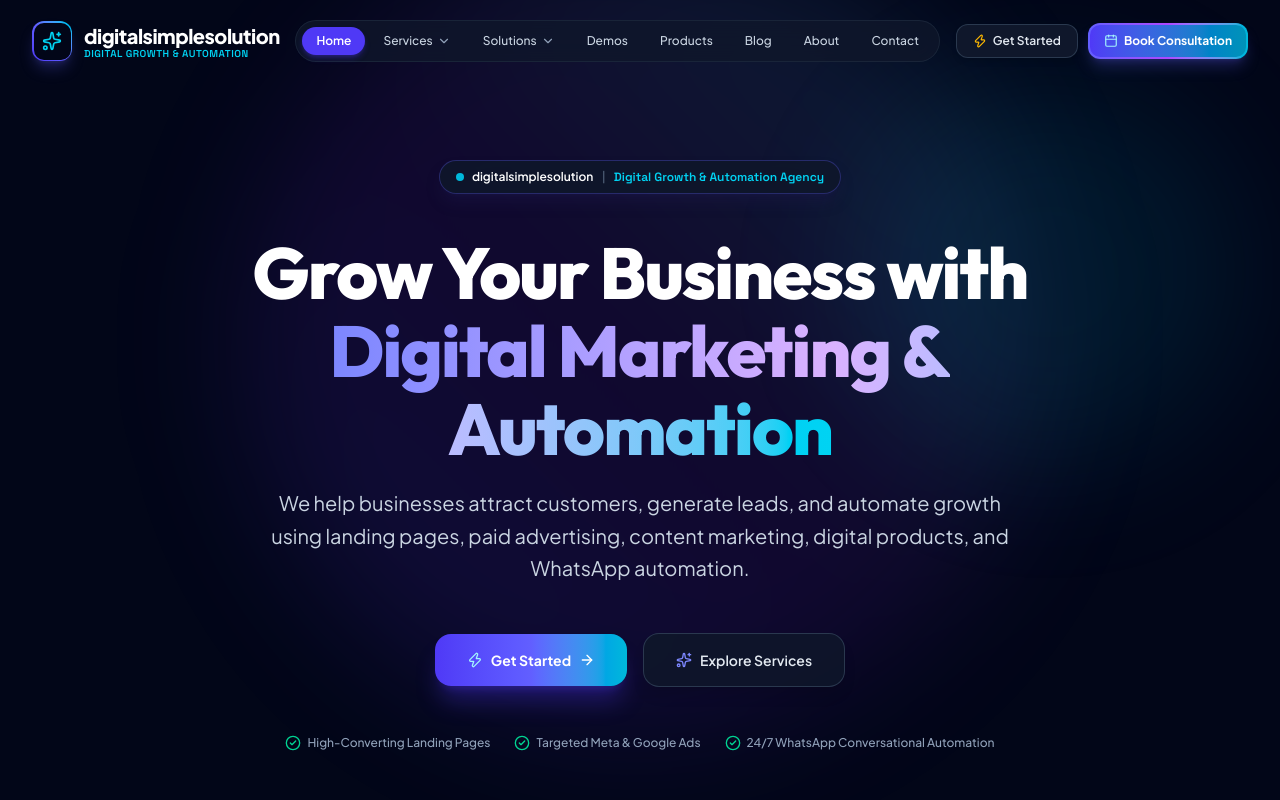
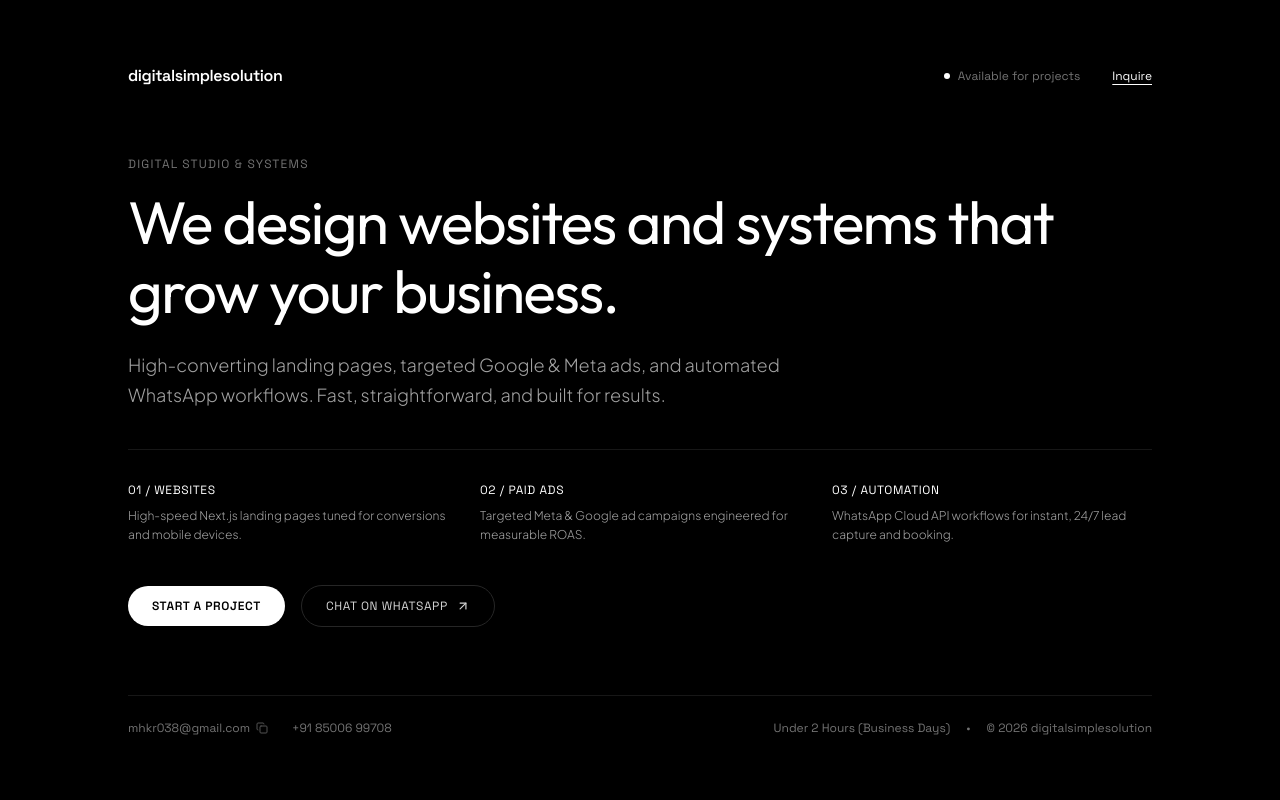
Before and after one commit to mhkr038-create/NewWebsite, a Next.js app: page / in a window 1280 px wide. Shown: the top 800 px of the page. Built offline with nearby package versions, Linux system fonts and the light colour scheme.

Commit message:
feat: add google site verification file and update landing page

```diff
--- /dev/null
+++ b/public/googlea250c9e79b160888.html
@@ -0,0 +1 @@
+google-site-verification: googlea250c9e79b160888.html
--- a/src/app/globals.css
+++ b/src/app/globals.css
@@ -10,8 +10,8 @@
 
   body {
     font-family: var(--font-sans);
-    background-color: #030712;
-    color: #f3f4f6;
+    background-color: #000000;
+    color: #ffffff;
     overflow-x: hidden;
   }
 
--- a/src/app/layout.tsx
+++ b/src/app/layout.tsx
@@ -100,7 +100,7 @@ export default function RootLayout({
           dangerouslySetInnerHTML={{ __html: JSON.stringify(jsonLdSchema) }}
         />
       </head>
-      <body className="min-h-screen flex flex-col bg-slate-950 text-slate-100 selection:bg-indigo-500 selection:text-white antialiased">
+      <body className="min-h-screen flex flex-col bg-black text-white selection:bg-white selection:text-black antialiased">
         {/* Next.js Script: Google Tag Manager (Non-blocking afterInteractive) */}
         <Script
           id="google-tag-manager"
--- a/src/app/page.tsx
+++ b/src/app/page.tsx
@@ -1,62 +1,133 @@
 'use client';
 
-import React from 'react';
-import { Hero } from '../components/home/Hero';
-
-import { TrustValueSection } from '../components/home/TrustValueSection';
-import { AiServicesSection } from '../components/home/AiServicesSection';
-import { DigitalMarketingSection } from '../components/home/DigitalMarketingSection';
-import { AutomationSection } from '../components/home/AutomationSection';
-import { HowWeWorkSection } from '../components/home/HowWeWorkSection';
-import { SolutionsSection } from '../components/home/SolutionsSection';
-import { DemoShowcaseSection } from '../components/home/DemoShowcaseSection';
-import { WhyChooseUsSection } from '../components/home/WhyChooseUsSection';
-import { CaseStudiesSection } from '../components/home/CaseStudiesSection';
-import { BlogSection } from '../components/home/BlogSection';
-import { CTASection } from '../components/common/CTASection';
-import { MeetingSection } from '../components/home/MeetingSection';
+import React, { useState } from 'react';
+import { ArrowUpRight, Check, Copy } from 'lucide-react';
+import { useInquiry } from '../context/InquiryContext';
+import { SITE_CONFIG } from '../config/siteConfig';
 
 export default function HomePage() {
+  const { openQuickModal } = useInquiry();
+  const [copied, setCopied] = useState(false);
+
+  const copyEmail = () => {
+    navigator.clipboard.writeText(SITE_CONFIG.contact.email);
+    setCopied(true);
+    setTimeout(() => setCopied(false), 2000);
+  };
+
   return (
-    <div className="space-y-24 sm:space-y-36 pb-24 overflow-x-hidden">
-      {/* 1. Hero Section with Growth Funnel Visual */}
-      <Hero />
+    <div className="min-h-screen lg:h-screen w-full bg-black text-white flex flex-col justify-between p-6 sm:p-10 lg:p-16 select-none font-sans">
+      {/* 1. Header */}
+      <header className="flex items-center justify-between w-full max-w-5xl mx-auto">
+        <span className="font-mono text-sm sm:text-base tracking-tight font-semibold">
+          {SITE_CONFIG.brandName}
+        </span>
 
-      {/* 2. Trust / Value Section: Everything You Need to Grow Digitally */}
-      <TrustValueSection />
+        <div className="flex items-center gap-5 sm:gap-8 text-xs font-mono text-neutral-400">
+          <span className="hidden sm:inline-flex items-center gap-2 text-neutral-500">
+            <span className="w-1.5 h-1.5 rounded-full bg-white animate-pulse" />
+            Available for projects
+          </span>
 
-      {/* 3. Dedicated AI Services Section */}
-      <AiServicesSection />
+          <button
+            onClick={() => openQuickModal()}
+            className="text-white hover:text-neutral-400 underline underline-offset-4 cursor-pointer transition-colors"
+          >
+            Inquire
+          </button>
+        </div>
+      </header>
 
-      {/* 4. Digital Marketing Services Section */}
-      <DigitalMarketingSection />
+      {/* 2. Main Hero Content */}
+      <main className="w-full max-w-5xl mx-auto my-auto py-8 sm:py-12 flex flex-col items-start text-left">
+        <span className="text-xs font-mono uppercase tracking-widest text-neutral-500 mb-4">
+          Digital Studio & Systems
+        </span>
 
-      {/* 5. Automation Section: Stop Doing Everything Manually */}
-      <AutomationSection />
+        <h1 className="text-3xl sm:text-5xl lg:text-6xl font-normal tracking-tight text-white leading-[1.15] mb-6">
+          We design websites and systems that grow your business.
+        </h1>
 
-      {/* 6. How We Work 4-Step Process */}
-      <HowWeWorkSection />
+        <p className="text-base sm:text-lg text-neutral-400 max-w-2xl font-light leading-relaxed mb-10">
+          High-converting landing pages, targeted Google & Meta ads, and automated WhatsApp workflows. Fast, straightforward, and built for results.
+        </p>
 
-      {/* 7. Solutions by Business Type (8 Industry Frameworks) */}
-      <SolutionsSection />
+        {/* 3 Simple Pillars */}
+        <div className="grid grid-cols-1 sm:grid-cols-3 gap-8 w-full pt-8 pb-10 border-t border-neutral-900 text-sm">
+          <div>
+            <h2 className="font-mono text-white text-xs uppercase tracking-wider mb-2">
+              01 / Websites
+            </h2>
+            <p className="text-neutral-400 text-xs leading-relaxed font-light">
+              High-speed Next.js landing pages tuned for conversions and mobile devices.
+            </p>
+          </div>
 
-      {/* 8. Demo Showcase Section: Interactive Live Website Demos */}
-      <DemoShowcaseSection />
+          <div>
+            <h2 className="font-mono text-white text-xs uppercase tracking-wider mb-2">
+              02 / Paid Ads
+            </h2>
+            <p className="text-neutral-400 text-xs leading-relaxed font-light">
+              Targeted Meta & Google ad campaigns engineered for measurable ROAS.
+            </p>
+          </div>
 
-      {/* 9. Why Choose Us (6 Core Advantages) */}
-      <WhyChooseUsSection />
+          <div>
+            <h2 className="font-mono text-white text-xs uppercase tracking-wider mb-2">
+              03 / Automation
+            </h2>
+            <p className="text-neutral-400 text-xs leading-relaxed font-light">
+              WhatsApp Cloud API workflows for instant, 24/7 lead capture and booking.
+            </p>
+          </div>
+        </div>
 
-      {/* 10. Featured Case Studies & Quantified Results */}
-      <CaseStudiesSection />
+        {/* Action Buttons */}
+        <div className="flex flex-wrap items-center gap-4">
+          <button
+            onClick={() => openQuickModal()}
+            className="px-6 py-3 rounded-full text-xs font-mono uppercase tracking-wider bg-white text-black font-semibold hover:bg-neutral-200 transition-colors cursor-pointer"
+          >
+            Start a Project
+          </button>
 
-      {/* 11. Blog & Strategy Playbooks */}
-      <BlogSection />
+          <a
+            href={`https://wa.me/${SITE_CONFIG.contact.whatsappNumber}?text=Hi%20DigitalSimpleSolution,%20I'd%20like%20to%20discuss%20a%20project.`}
+            target="_blank"
+            rel="noopener noreferrer"
+            className="inline-flex items-center gap-2 px-6 py-3 rounded-full text-xs font-mono uppercase tracking-wider text-neutral-300 hover:text-white border border-neutral-800 hover:border-neutral-600 transition-colors"
+          >
+            <span>Chat on WhatsApp</span>
+            <ArrowUpRight className="w-3.5 h-3.5" />
+          </a>
+        </div>
+      </main>
 
-      {/* 12. High-Converting Call to Action Banner */}
-      <CTASection />
+      {/* 3. Minimal Footer */}
+      <footer className="w-full max-w-5xl mx-auto flex flex-col sm:flex-row items-start sm:items-center justify-between gap-4 pt-6 border-t border-neutral-900 text-xs font-mono text-neutral-500">
+        <div className="flex flex-wrap items-center gap-6">
+          <button
+            onClick={copyEmail}
+            className="hover:text-white transition-colors cursor-pointer flex items-center gap-1.5"
+          >
+            <span>{SITE_CONFIG.contact.email}</span>
+            {copied ? <Check className="w-3 h-3 text-white" /> : <Copy className="w-3 h-3 text-neutral-600" />}
+          </button>
 
-      {/* 13. Direct Meeting Booking / Consultation Form */}
-      <MeetingSection />
+          <a
+            href={`tel:${SITE_CONFIG.contact.phone}`}
+            className="hover:text-white transition-colors"
+          >
+            {SITE_CONFIG.contact.displayPhone}
+          </a>
+        </div>
+
+        <div className="flex items-center gap-4">
+          <span>{SITE_CONFIG.contact.responseSla}</span>
+          <span>•</span>
+          <span>© {new Date().getFullYear()} {SITE_CONFIG.brandName}</span>
+        </div>
+      </footer>
     </div>
   );
 }
--- a/src/components/layout/SiteChrome.tsx
+++ b/src/components/layout/SiteChrome.tsx
@@ -18,6 +18,17 @@ export const SiteChrome: React.FC<SiteChromeProps> = ({ children }) => {
     return <div className="flex-1 w-full min-h-screen">{children}</div>;
   }
 
+  const isHome = pathname === '/';
+
+  if (isHome) {
+    return (
+      <>
+        <main className="w-full min-h-screen">{children}</main>
+        <QuickInquiryModal />
+      </>
+    );
+  }
+
   return (
     <>
       <Navbar />
```
